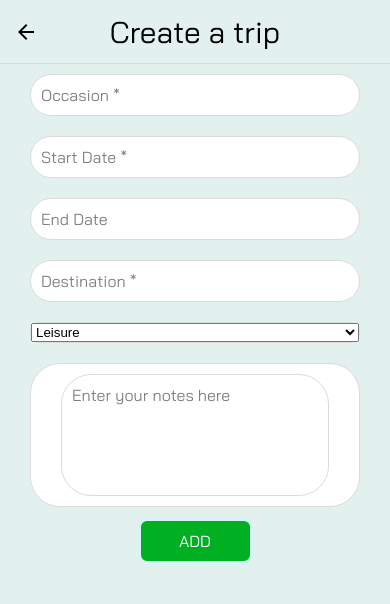
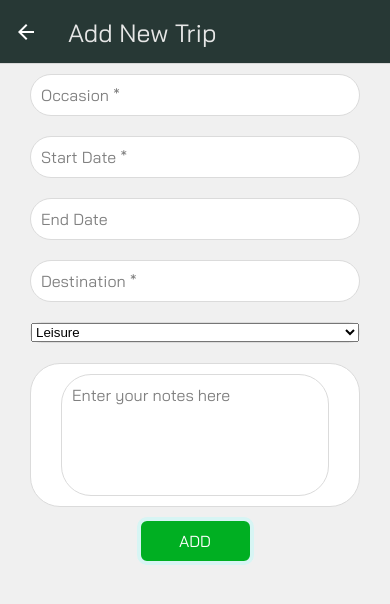
Before and after one commit to matinadongol/TravelTracker, a React Native app in the folder explorez/: screen /NewTrip in a window 390 px wide. Shown: the top 604 px of the page. Built offline with nearby package versions, Linux system fonts and the light colour scheme; no server answers; the database is empty.

Commit message:
Fixed UI for HomePage that includes Currency Rates

```diff
--- a/explorez/App.js
+++ b/explorez/App.js
@@ -21,14 +21,15 @@ export default function App() {
         <Stack.Screen name="NewTrip" component={NewTrip}
           options={{
             headerStyle: {
-              backgroundColor: '#E2F0EE',
+              backgroundColor: '#273835',
             },
-            headerTintColor: 'black',
-            title: 'Create a trip',
-            headerTitleAlign: 'center',
+            headerTintColor: 'white',
+            title: 'Add New Trip',
+            headerTitleAlign: 'left',
             headerTitleStyle: {
               fontFamily: 'bai',
-              fontSize: 30
+              fontSize: 25,
+              color: '#E6E6E6'
             }
           }}
         />
@@ -37,7 +38,7 @@ export default function App() {
             headerStyle: {
               backgroundColor: '#273835',
             },
-            headerTintColor: '#fff',
+            headerTintColor: 'white',
           }}
         />
         <Stack.Screen name="TripDetail"
@@ -46,11 +47,12 @@ export default function App() {
               backgroundColor: '#E2F0EE',
             },
             title: 'Trip Details',
-            headerTintColor: 'black',
-            headerTitleAlign: 'center',
+            headerTintColor: 'white',
+            headerTitleAlign: 'left',
             headerTitleStyle: {
               fontFamily: 'bai',
-              fontSize: 30
+              fontSize: 25,
+              color: '#E6E6E6'
             },
             }}>
           {(props) =>
@@ -61,11 +63,12 @@ export default function App() {
         <Stack.Screen name="CompletedTrips" component={CompletedTrips}
           options={{
             title: 'Completed Trips',
-            headerTintColor: 'black',
+            headerTintColor: 'white',
             headerTitleAlign: 'center',
             headerTitleStyle: {
               fontFamily: 'bai',
-              fontSize: 30
+              fontSize: 25,
+              color: '#E6E6E6'
             },
           }}
         />
--- a/explorez/components/Homepage/ActivitiesComponent/ActivitiesComponent.js
+++ b/explorez/components/Homepage/ActivitiesComponent/ActivitiesComponent.js
@@ -4,6 +4,7 @@ import UpcomingComponent from "./UpcomingComponent/UpcomingComponent"
 import TripDetail from "./UpcomingComponent/TripDetailComponent/TripDetail"
 import NewTrip from "./TripsComponent/NewTrip"
 import { createStackNavigator } from '@react-navigation/stack';
+import CurrencyRateComponent from "../FooterComponents/CurrencyRateComponent/CurrencyRateComponent"
 
 const Stack = createStackNavigator();
 
@@ -19,7 +20,8 @@ const ActivitiesComponent = () => {
 const Styles = StyleSheet.create({
     container: {
         flex:1,
-        padding:50,
+        paddingHorizontal:50,
+        paddingTop:25,
         backgroundColor:'#fff',
         borderTopLeftRadius:50,
         borderTopRightRadius:50
--- a/explorez/components/Homepage/ActivitiesComponent/TripsComponent/NewTrip.js
+++ b/explorez/components/Homepage/ActivitiesComponent/TripsComponent/NewTrip.js
@@ -219,7 +219,7 @@ const NewTrip = () => {
 const Styles = StyleSheet.create({
     container: {
         flex: 1,
-        backgroundColor: '#E2F0EE',
+        backgroundColor: '#F0F0F0',
     },
     addBtn: {
         width:'30%',
@@ -277,13 +277,13 @@ const Styles = StyleSheet.create({
   headerLabel: {
     textAlign: 'center',
     marginTop: 50,
-    fontSize: 30,
+    fontSize: 25,
     fontFamily: 'bai'
   },
   scrollContainer: {
     justifyContent: 'space-between',
     paddingBottom: 300,
-    backgroundColor: '#E2F0EE',
+    backgroundColor: '#F0F0F0',
     flexGrow: 1,
   },
 })
--- a/explorez/components/Homepage/ActivitiesComponent/TripsComponent/TripsComponent.js
+++ b/explorez/components/Homepage/ActivitiesComponent/TripsComponent/TripsComponent.js
@@ -37,7 +37,7 @@ const TripsComponent = () => {
 
 const Styles = StyleSheet.create({
     container: {
-        paddingBottom:25,
+        paddingBottom:20,
         borderBottomWidth:1,
         borderBottomColor:'#E2E2E2'
     },
--- a/explorez/components/Homepage/ActivitiesComponent/UpcomingComponent/Styles.js
+++ b/explorez/components/Homepage/ActivitiesComponent/UpcomingComponent/Styles.js
@@ -4,33 +4,40 @@ const styles = StyleSheet.create({
     container: {
         marginTop:20,
         paddingBottom:25,
-        marginBottom: 70
     },
     upcomingTxt:{
         fontFamily:'bai',
-        fontSize:25,
+        fontSize:19,
         color:'black',
-        marginBottom: 15
+        marginBottom: 5
+    },
+    listContainer:{
+        height:280,
+        paddingTop:10
     },
     upcomingList:{
         display: 'flex',
         alignItems: 'stretch',
         justifyContent: 'space-between',
         flexDirection: 'row',
-        marginBottom: 25,
+        marginBottom: 15,
         borderColor: '#d8f5f4',
         borderWidth: 5,
         borderRadius: 10,
-        padding: 20
+        paddingHorizontal: 20,
+        paddingTop:5
     },
     upcomingListDestination:{
-        fontSize: 25,
+        fontSize: 20,
         fontWeight: '500',
-        marginBottom: 3,
+        marginBottom: 2,
         fontFamily: 'bai',
     },
     upcomingListStartDate:{
+        fontSize: 12,
         fontFamily: 'bai',
+        fontWeight: '100',
+        marginBottom:5
     }
 })
 export default styles;
--- a/explorez/components/Homepage/ActivitiesComponent/UpcomingComponent/UpcomingComponent.js
+++ b/explorez/components/Homepage/ActivitiesComponent/UpcomingComponent/UpcomingComponent.js
@@ -55,7 +55,7 @@ const UpcomingComponent = () => {
     return (
         <View style={styles.container}>
             <Text style={styles.upcomingTxt}>UPCOMING</Text>
-                <FlatList
+                <FlatList style={styles.listContainer}
                     data={trips}
                     keyExtractor={(item) => item.id}
                     renderItem={({ item }) => (
--- a/explorez/components/Homepage/FooterComponents/CurrencyRateComponent/CheckCurrencyComponent/Styles.js
+++ b/explorez/components/Homepage/FooterComponents/CurrencyRateComponent/CheckCurrencyComponent/Styles.js
@@ -6,7 +6,8 @@ const styles = StyleSheet.create({
         justifyContent: 'center',
         alignItems: 'center',
         padding: 20,
-        marginTop: 50
+        marginTop: 50,
+        backgroundColor: 'white'
     },
     fromAndToSection: {
         display: 'flex',
--- a/explorez/components/Homepage/FooterComponents/CurrencyRateComponent/CurrencyRateComponent.js
+++ b/explorez/components/Homepage/FooterComponents/CurrencyRateComponent/CurrencyRateComponent.js
@@ -2,6 +2,8 @@ import {View, Image, Text, StyleSheet, Pressable} from "react-native"
 import { useFonts } from "expo-font"
 import styles from './Styles';
 import { useNavigation } from '@react-navigation/native'
+import Icon from 'react-native-vector-icons/FontAwesome5'
+import { FontAwesome5 } from '@expo/vector-icons';
 
 const CurrencyRateComponent = () => {
     const navigation = useNavigation();
@@ -16,9 +18,14 @@ const CurrencyRateComponent = () => {
     }
     return (
         <View style={styles.container}>
-            <Pressable onPress={handleCheckCurrencyButton}>
-                <Text style={styles.checkCurrencyButton}>Currency Rate</Text>
-            </Pressable>
+            <View style={styles.borderTop}></View>
+            <View styles={styles.pressableContainer}>
+                <Pressable onPress={handleCheckCurrencyButton} style={styles.chkCurrencyContainer}>
+                    <FontAwesome5 name="money-bill-alt" size={24} color="green" />
+                    <Text style={styles.checkCurrencyButton}>Currency Rate</Text>
+                    <Icon name="angle-right" size={25} color="black" />
+                </Pressable>
+            </View>
         </View>
     )
 }
--- a/explorez/components/Homepage/FooterComponents/CurrencyRateComponent/Styles.js
+++ b/explorez/components/Homepage/FooterComponents/CurrencyRateComponent/Styles.js
@@ -3,21 +3,32 @@ import { StyleSheet } from 'react-native';
 const styles = StyleSheet.create({
     container: {
         display: 'flex',
-        justifyContent: 'center',
-        alignItems: 'center',
-        padding: 10,
-        width: '100%',
-        backgroundColor: '#273835'
+        backgroundColor: 'white',
+        paddingBottom:20,
+        paddingHorizontal:50
     },
     checkCurrencyButton: {
-        backgroundColor: '#00AF22',
-        padding: 10,
-        paddingHorizontal: 20,
         fontSize: 16,
-        marginVertical: 10,
         borderRadius: 10,
         fontFamily: 'bai',
-        color: 'white'
+        color: 'black',
+        marginHorizontal:10
+    },
+    borderTop:{
+        paddingHorizontal:'38%',
+        borderTopWidth:1,
+        borderTopColor:'#E2E2E2'
+    },
+    chkCurrencyContainer:{
+        marginTop:15,
+        paddingVertical:10,
+        flexDirection:'row',
+        alignItems:'center',
+    },
+    pressableContainer:{
+        flexDirection: 'row',
+        justifyContent:'space-between',
+        alignItems:'space-between'
     }
 })
 export default styles;
--- a/explorez/components/Homepage/Homepage.js
+++ b/explorez/components/Homepage/Homepage.js
@@ -11,6 +11,7 @@ const Homepage = () => {
             <HeaderComponent/>
             <ActivitiesComponent />
             <CurrencyRateComponent/>
+
         </View>
     )
 }
```
